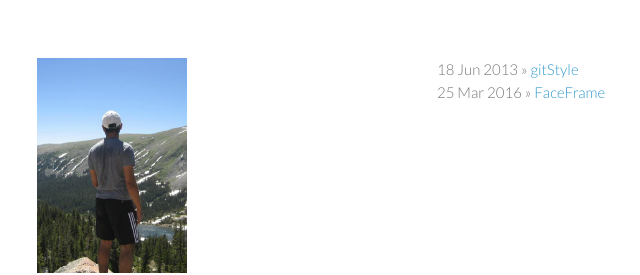
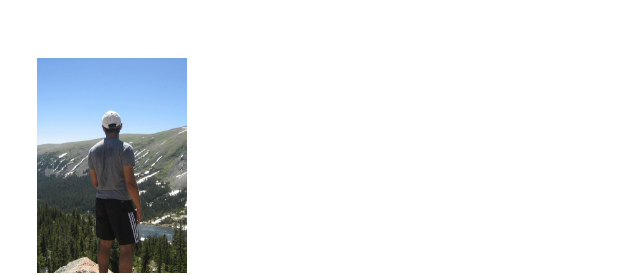
Before and after one commit to dgurjar/dgurjar.github.com, a plain HTML site: page index.html in a window 1280 px wide. Shown: the top 275 px of the page, without its empty margins (173-813 px from the left). Drawn offline with Linux system fonts and the light colour scheme.

Commit message:
Remove links in index.html

```diff
--- a/index.html
+++ b/index.html
@@ -37,9 +37,6 @@
 
       <div id="home">
   <ul class="posts">
-
-      <li><span>18 Jun 2013</span> &raquo; <a href="/project/2013/06/18/gitStyle.html">gitStyle</a></li>
-      <li><span>25 Mar 2016</span> &raquo; <a href="https://dgurjar.com/Faceframe" target="_blank">FaceFrame</a></li>
   </ul>
 </div>
 
```
